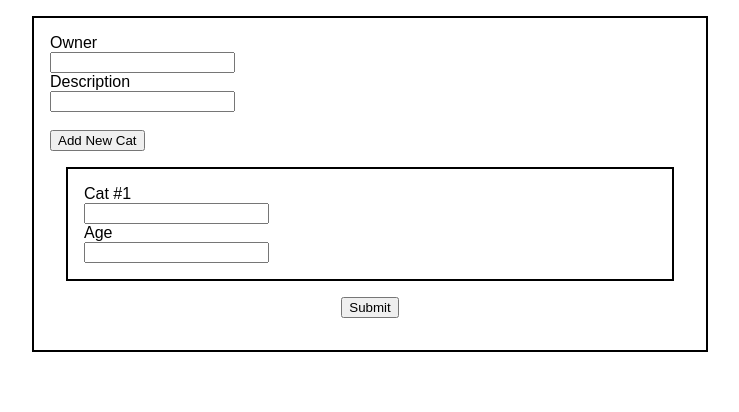
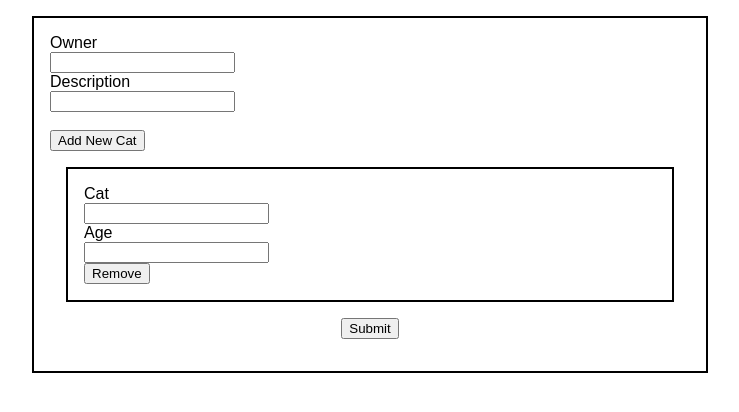
Before and after one commit to dunnmj42/solo-spike, a React (Create React App) app: page / in a window 1280 px wide. Shown: the top 412 px of the page, without its empty margins (270-1009 px from the left). Built offline with nearby package versions, Linux system fonts and the light colour scheme.

Commit message:
input removal tested

```diff
--- a/src/Form.jsx
+++ b/src/Form.jsx
@@ -18,6 +18,12 @@ function Form() {
   const addCat = () => {
     setCats([...cats, { ...blankCat }]);
   };
+
+  const removeCat = (i) => {
+    let updatedCats = [...cats];
+    updatedCats.splice(i, 1);
+    setCats(updatedCats);
+  }
 
   const handleCatChange = (e) => {
     const updatedCats = [...cats];
@@ -57,7 +63,7 @@ function Form() {
           const ageId = `age-${i}`;
           return (
             <div key={i}>
-              <label htmlFor={catId}>{`Cat #${i + 1}`}</label>
+              <label htmlFor={catId}>Cat</label>
               <input
                 type="text"
                 name={catId}
@@ -77,6 +83,7 @@ function Form() {
                 value={cats[i].age}
                 onChange={handleCatChange}
               />
+              <button onClick={() => removeCat(i)}>Remove</button>
             </div>
           );
         })}
```
